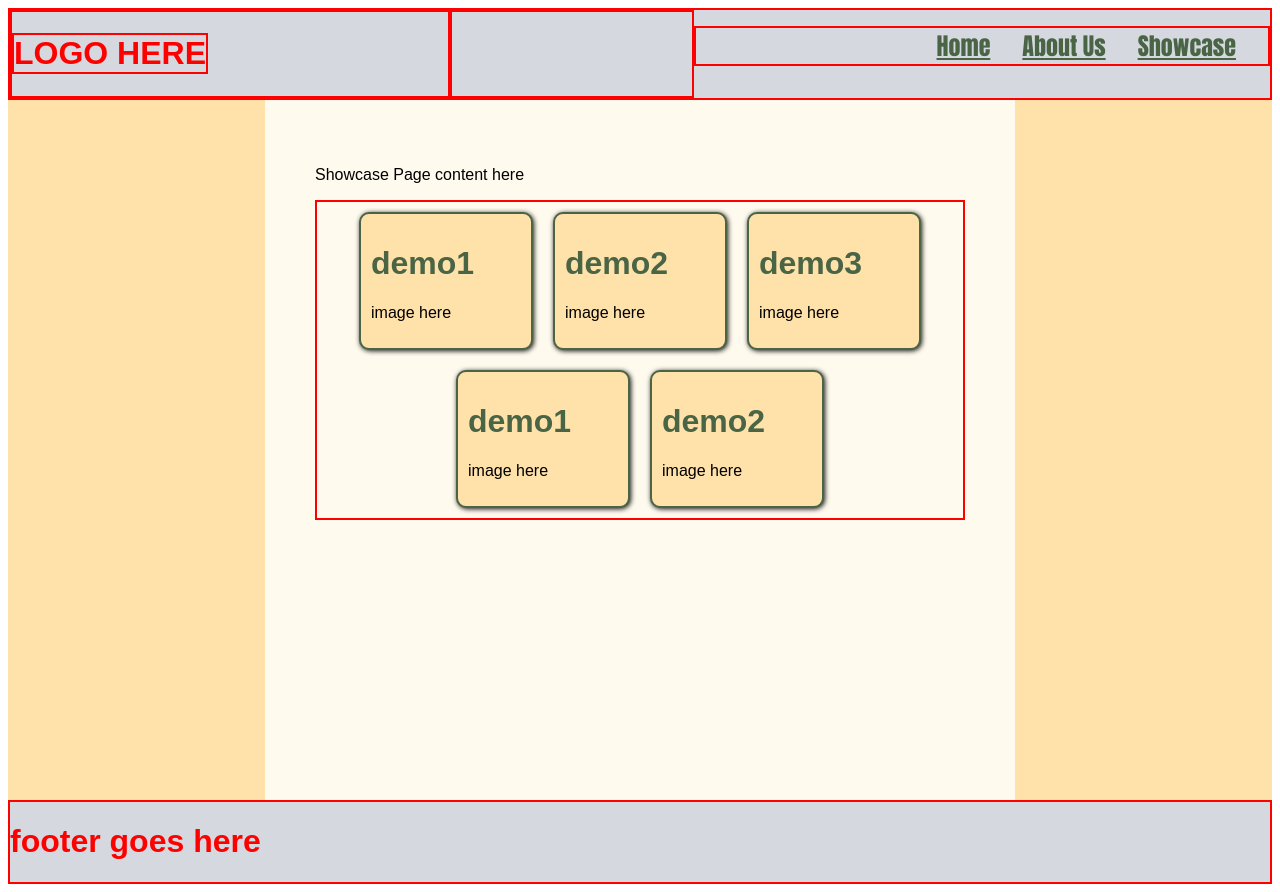
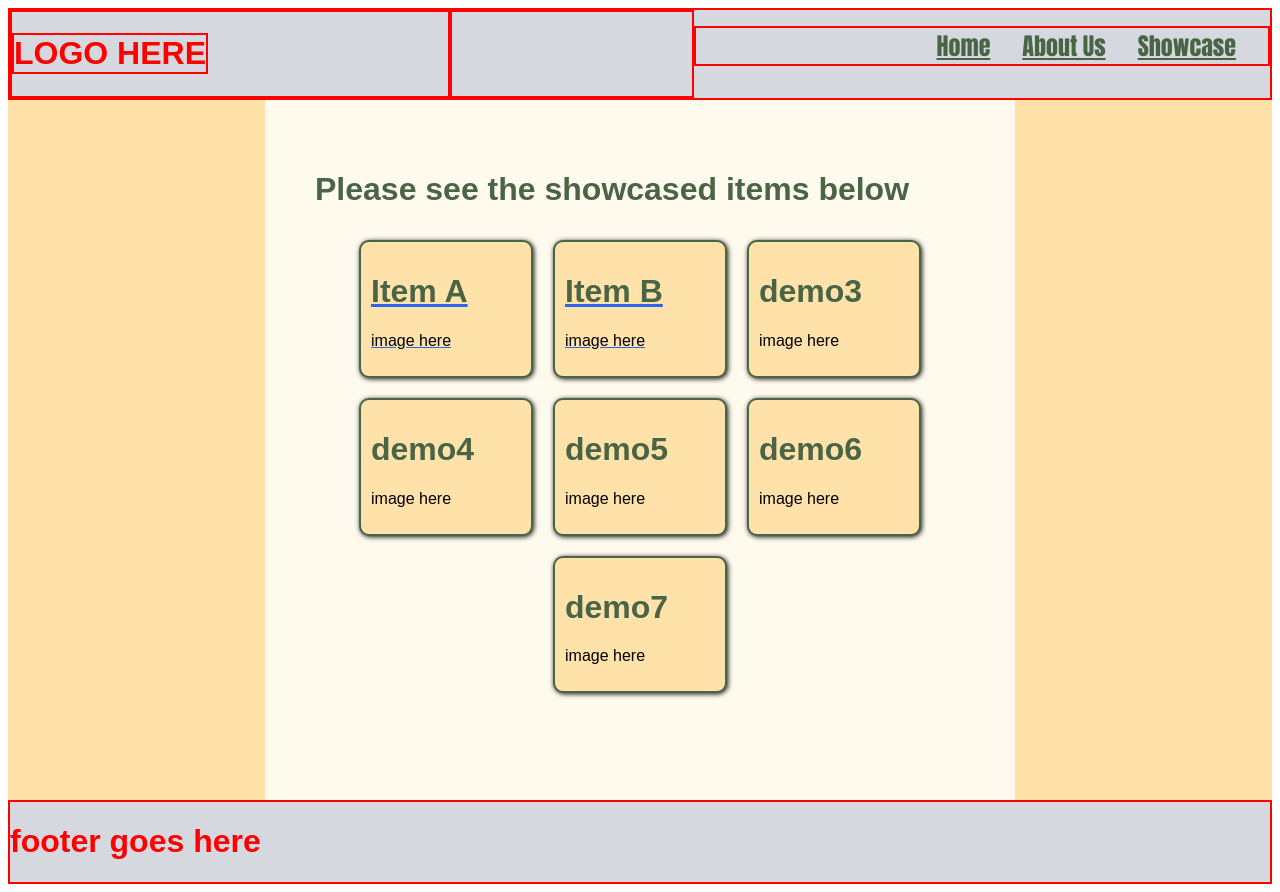
Before and after one commit to chris-ecklund/brochure-demo-feb2023-gatsby, a Gatsby site: page /showcase in a window 1280 px wide. Built offline with nearby package versions, Linux system fonts and the light colour scheme; Gatsby itself is replaced by a stand-in of ours; a web font is replaced by a local one.

Commit message:
-created showcase item pages -set up links from showcase icons to the item pages

```diff
--- a/src/pages/showcase.js
+++ b/src/pages/showcase.js
@@ -1,4 +1,5 @@
 import React from "react";
+import { Link } from "gatsby";
 
 import Layout from "../components/layout";
 
@@ -10,27 +11,42 @@ const Showcase = () => {
       <Layout>
         <div className="wrapper-pagewidth center-column">
           <div>
-            <p>Showcase Page content here</p>
+            <h1>Please see the showcased items below</h1>
           </div>
-          <div className="container-showcased-cards red-find-border">
+          <div className="container-showcased-cards ">
+            <Link to="/item-a" className=" ">
               <div className="card red-find-border">
-              <h1>demo1</h1>
+                <h1>Item A</h1>
                 <p>image here</p>
               </div>
+            </Link>
+
+            <Link to="/item-b" className=" ">
               <div className="card red-find-border">
-              <h1>demo2</h1>
+                <h1>Item B</h1>
                 <p>image here</p>
               </div>
+            </Link>
+
+
             <div className="card red-find-border">
               <h1>demo3</h1>
               <p>image here</p>
             </div>
             <div className="card red-find-border">
-              <h1>demo1</h1>
+              <h1>demo4</h1>
               <p>image here</p>
             </div>
             <div className="card red-find-border">
-              <h1>demo2</h1>
+              <h1>demo5</h1>
+              <p>image here</p>
+            </div>
+            <div className="card red-find-border">
+              <h1>demo6</h1>
+              <p>image here</p>
+            </div>
+            <div className="card red-find-border">
+              <h1>demo7</h1>
               <p>image here</p>
             </div>
           </div>
```
Also changed, not shown: src/pages/item-a.js (added, +20 -0 lines), src/pages/item-b.js (added, +20 -0 lines), src/pages/showcase1.js (+10 -7 lines), src/pages/testpage.js (added, +11 -0 lines). Lines whose indentation alone changed are shown as unchanged.
